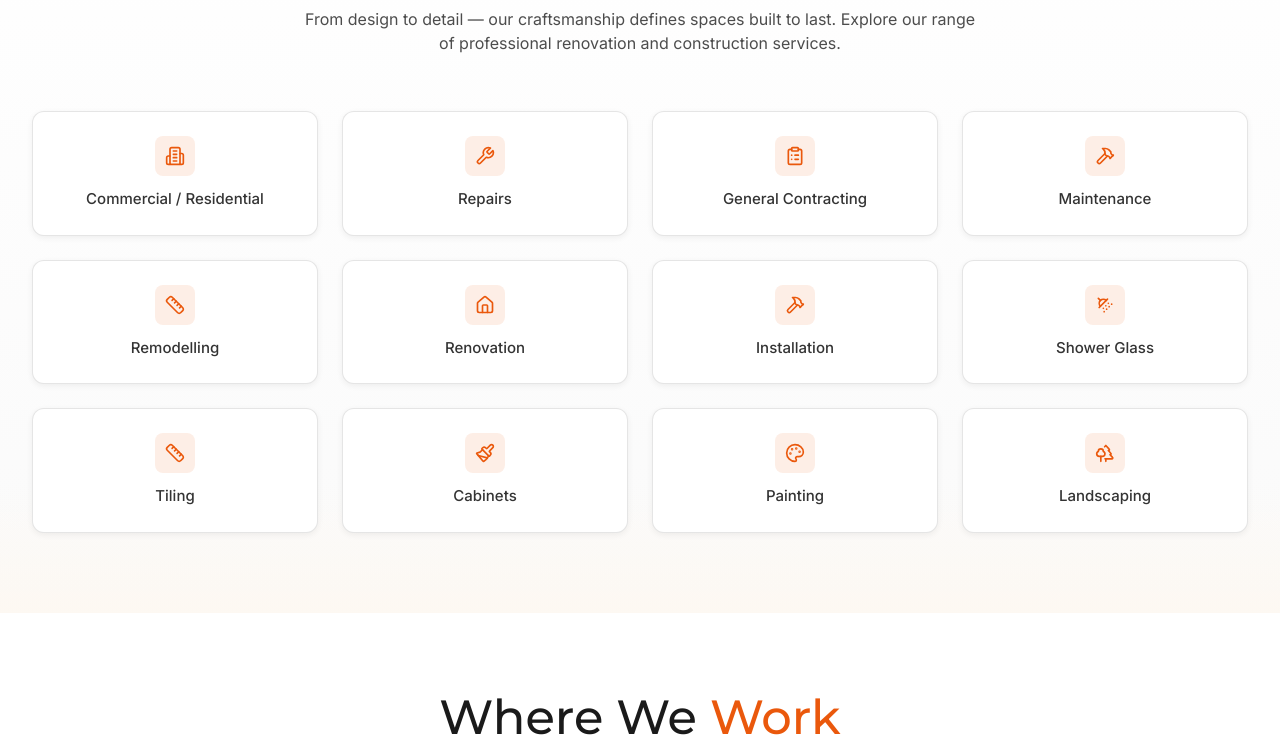
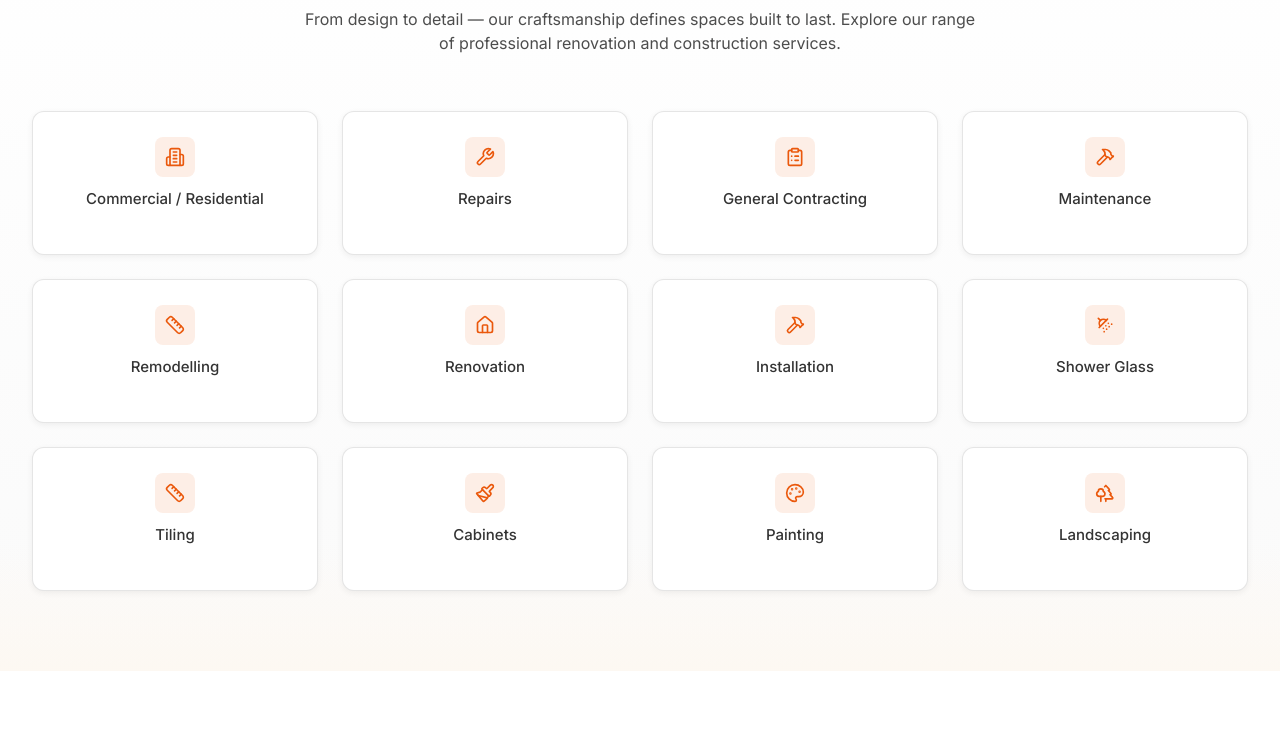
Before and after one commit to Shawn-Noruzi/Dnewer, a Next.js app in the folder dnewer/: page / in a window 1280 px wide. Shown: the part 857-1611 px from the top of the page. Built offline with nearby package versions, Linux system fonts and the light colour scheme; no server answers.

Commit message:
refactor: Simplify Services component structure and improve hover effects

```diff
--- a/dnewer/src/components/HeroHeader.tsx
+++ b/dnewer/src/components/HeroHeader.tsx
@@ -78,12 +78,12 @@ export default function HeroHeader() {
           >
             {CAPABILITIES.map((label, i) => (
               <span key={label} className="inline-flex items-center whitespace-nowrap">
-                {i > 0 && (
-                  <span
-                    aria-hidden
-                    className="mx-1 inline-block h-1 w-1 rounded-full bg-[#F97316]/80"
-                  />
-                )}
+
+                <span
+                  aria-hidden
+                  className="mx-1 inline-block h-1 w-1 rounded-full bg-[#F97316]/80"
+                />
+
                 {label}
               </span>
             ))}
--- a/dnewer/src/components/Services.tsx
+++ b/dnewer/src/components/Services.tsx
@@ -18,11 +18,7 @@ import {
 import { useState } from "react";
 
 const services = [
-  {
-    icon: Building2,
-    label: "Commercial / Residential",
-    desc: "Expert renovations for homes, offices, and commercial spaces.",
-  },
+  { icon: Building2, label: "Commercial / Residential", desc: "Expert renovations for homes, offices, and commercial spaces." },
   { icon: Wrench, label: "Repairs", desc: "Quick and reliable repairs to keep your property in top shape." },
   { icon: ClipboardList, label: "General Contracting", desc: "Coordinated full-service project management for renovations of any scale." },
   { icon: Hammer, label: "Maintenance", desc: "Ongoing support and upkeep for your property’s needs." },
@@ -73,45 +69,48 @@ export default function Services() {
                 onHoverEnd={() => setHovered(null)}
                 initial={{ opacity: 0, y: 20 }}
                 whileInView={{ opacity: 1, y: 0 }}
-                transition={{
-                  delay: i * 0.05,
-                  duration: 0.45,
-                  ease: [0.25, 0.1, 0.25, 1],
-                }}
+                transition={{ delay: i * 0.05, duration: 0.45, ease: [0.25, 0.1, 0.25, 1] }}
                 viewport={{ once: true }}
-                className="relative cursor-pointer"
+                className="relative"
               >
                 {/* Card */}
                 <motion.div
                   layout
-                  className="relative rounded-xl bg-white border border-neutral-200 shadow-sm hover:shadow-lg transition-all duration-300 flex flex-col items-center justify-center p-6 text-center"
+                  className="
+                    relative rounded-xl bg-white border border-neutral-200 shadow-sm
+                    transition-all duration-300
+                    flex flex-col items-center justify-center text-center
+                    /* equal heights */
+                    h-28 sm:h-32 lg:h-36 p-4 sm:p-6
+                  "
                   animate={{
-                    scale: isHovered ? 1.08 : 1,
-                    boxShadow: isHovered
-                      ? "0 12px 24px rgba(0,0,0,0.15)"
-                      : "0 2px 6px rgba(0,0,0,0.06)",
+                    scale: isHovered ? 1.06 : 1,
+                    boxShadow: isHovered ? "0 12px 24px rgba(0,0,0,0.12)" : "0 2px 6px rgba(0,0,0,0.06)",
                     borderColor: isHovered ? "#FDD61E" : "rgba(0,0,0,0.1)",
                   }}
                 >
                   <div
                     className={`flex items-center justify-center h-10 w-10 rounded-lg transition-all duration-300 ${
-                      isHovered
-                        ? "bg-gold-600 text-white"
-                        : "bg-gold-600/10 text-gold-600"
+                      isHovered ? "bg-gold-600 text-white" : "bg-gold-600/10 text-gold-600"
                     }`}
                   >
                     <Icon className="h-5 w-5" />
                   </div>
+
+                  {/* Reserve space for up to 2 lines so wrapping doesn't change height */}
                   <div
-                    className={`mt-3 font-medium text-[15px] transition-colors ${
-                      isHovered ? "text-gold-700" : "text-black/80"
-                    }`}
+                    className={`
+                      mt-2 sm:mt-3 font-medium text-[13px] sm:text-[15px] transition-colors
+                      ${isHovered ? "text-gold-700" : "text-black/80"}
+                      line-clamp-2 leading-snug
+                      min-h-[2.25rem] sm:min-h-[2.5rem]
+                    `}
                   >
                     {s.label}
                   </div>
                 </motion.div>
 
-                {/* Tooltip */}
+                {/* Tooltip (desktop/hover only; mobile won't trigger) */}
                 <AnimatePresence>
                   {isHovered && (
                     <motion.div
@@ -119,14 +118,11 @@ export default function Services() {
                       initial={{ opacity: 0, y: 10, scale: 0.98 }}
                       animate={{ opacity: 1, y: -10, scale: 1 }}
                       exit={{ opacity: 0, y: 10, scale: 0.98 }}
-                      transition={{
-                        duration: 0.25,
-                        ease: [0.25, 0.1, 0.25, 1],
-                      }}
+                      transition={{ duration: 0.25, ease: [0.25, 0.1, 0.25, 1] }}
                       className="absolute left-1/2 -top-3 -translate-x-1/2 -translate-y-full z-20 w-56 bg-black text-white text-sm px-4 py-3 rounded-xl shadow-lg border border-white/10"
                     >
                       {s.desc}
-                      <div className="absolute left-1/2 bottom-[-6px] -translate-x-1/2 w-3 h-3 bg-black rotate-45 border-r border-b border-white/10"></div>
+                      <div className="absolute left-1/2 bottom-[-6px] -translate-x-1/2 w-3 h-3 bg-black rotate-45 border-r border-b border-white/10" />
                     </motion.div>
                   )}
                 </AnimatePresence>
```
Also changed, not shown: dnewer/src/components/GalleryGrid.tsx (+59 -28 lines).
